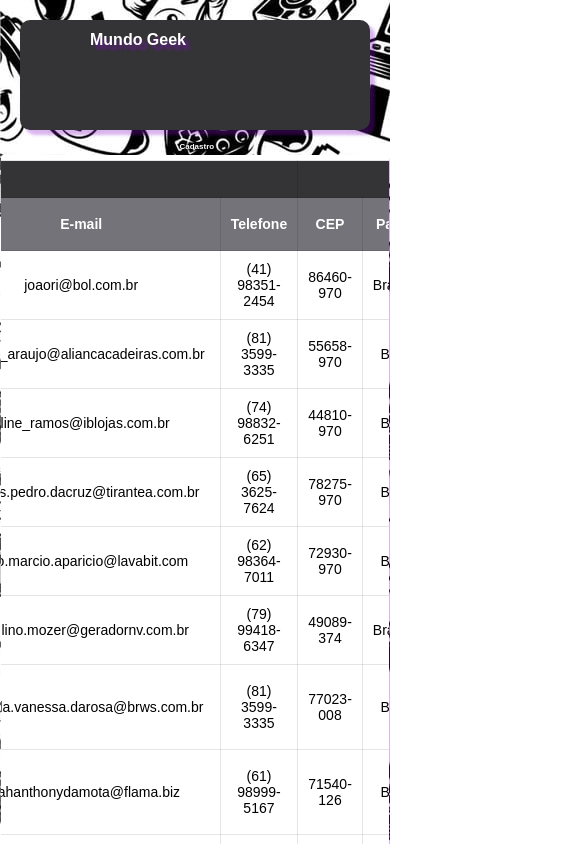
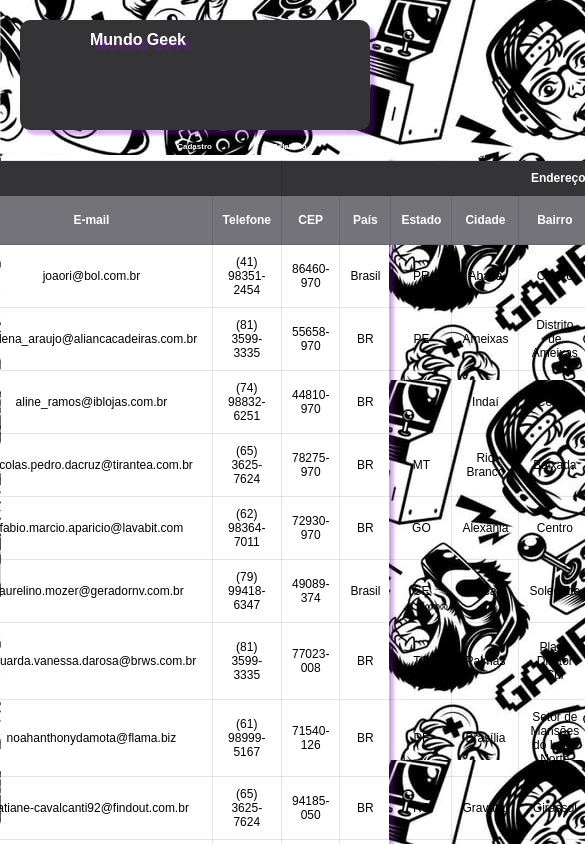
Before and after one commit to lucasimroth/trabalhoWEB, a plain HTML site: page trabalhohtml/Relatorios.html in a window 390 px wide. Shown: the top 844 px of the page, 585 px wide, since content can reach past the window. Drawn offline with Linux system fonts and the light colour scheme.

Commit message:
Revert "commit 9"
This reverts commit 062dd21d71e1ab66a0f27257e483733148fc99c5.

```diff
--- a/trabalhohtml/base.css
+++ b/trabalhohtml/base.css
@@ -4,7 +4,7 @@ body{
     margin: 0px;
     padding: 0px;
     display: grid;
-    grid-template-columns: 1fr 1fr 1fr;
+    grid-template-columns: repeat(auto-fit, minmax(250px, 1fr));
     grid-template-rows: 150px auto 110px;
     grid-template-areas: "header header header" " main main main" "footer footer footer";
 }
@@ -77,6 +77,9 @@ footer li{
         justify-content: none;
         font-size: 70%;
     }
+    header nav, ul, li{
+        display: flex;
+    }
 }
 
 @media (max-width: 412px) {
@@ -87,4 +90,7 @@ footer li{
     align-items: none;
     font-size: 50%;
     }
+    header nav, ul, li{
+        display: flex;
+    }
 }
--- a/trabalhohtml/relatorioStyle.css
+++ b/trabalhohtml/relatorioStyle.css
@@ -32,7 +32,6 @@ main {
     background-color: #fff; /* Fundo branco */
     box-shadow: 5px 5px 3px rgba(134, 14, 201, 0.3);
     border-radius: 2px;
-    overflow-x: auto;
 }
 
 main table{
@@ -66,3 +65,9 @@ main h1 {
 .segundaLinhaTable{
     background-color: rgb(115, 115, 121);
 }
+
+@media (max-width: 780px) {
+    main td, th{
+        font-size: 12px;
+    }
+}
```
